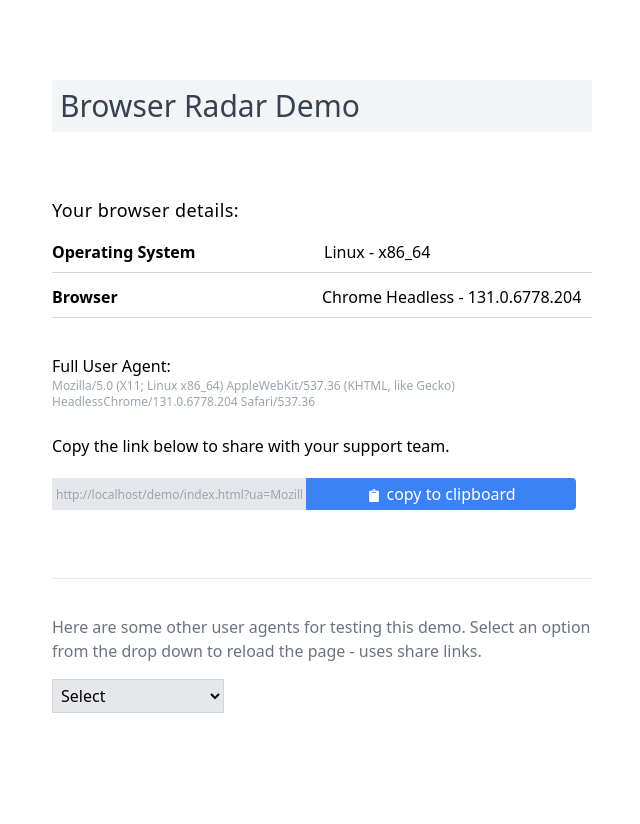
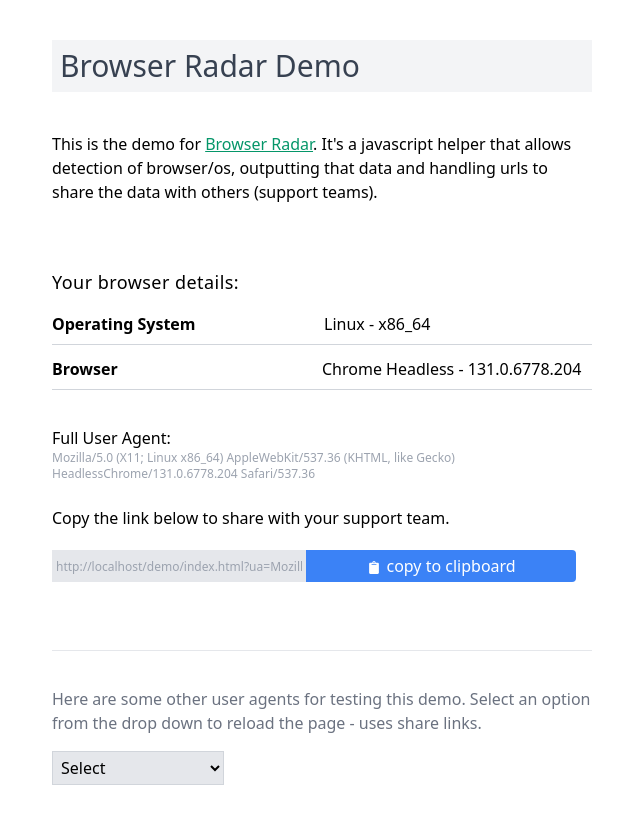
Before and after one commit to sparkalow/browser-radar, a plain HTML site: page demo/index.html in a window 1280 px wide. Shown: the whole page, without its empty margins (28-668 px from the left). Before the commit the page ends 800 px from the top, so only its background shows below. Drawn offline with Linux system fonts and the light colour scheme.

Commit message:
Add description to demo

```diff
--- a/demo/index.html
+++ b/demo/index.html
@@ -7,8 +7,12 @@
     <link rel="stylesheet" href="style.css?v=1.0">
     <meta name="viewport" content="width=device-width, initial-scale=1.0" />
 </head>
-<body class="p-4 pt-1 md:p-20 max-w-[700px]">
-    <h1 class="text-3xl text-center sm:text-left mb-8 bg-gray-100 p-2 text-gray-700">Browser Radar Demo</h1>
+<body class="p-4 pt-1 md:p-20 md:pt-10 max-w-[700px]">
+    <h1 class="text-3xl text-center sm:text-left mb-2 bg-gray-100 p-2 text-gray-700">Browser Radar Demo</h1>
+    <p class="py-8">
+        This is the demo for <a href="https://github.com/sparkalow/browser-radar" class="text-green-600 underline">Browser Radar</a>. It's a javascript helper that allows detection of
+        browser/os, outputting that data and handling urls to share the data with others (support teams).
+    </p>
     <div class=" pt-4">
         <script>
             document.addEventListener('DOMContentLoaded', function () {
```
Also changed, not shown: src/index.html (+6 -2 lines), demo/style.css.
